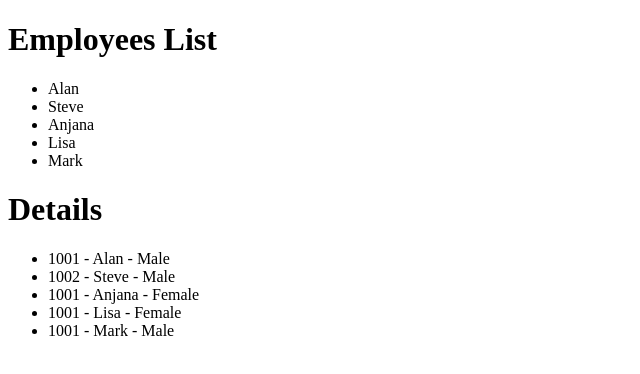
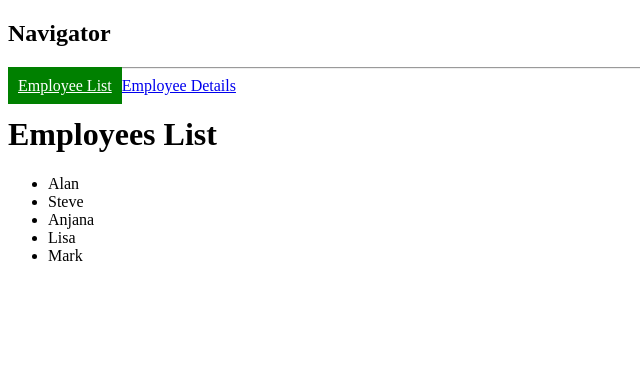
Before and after one commit to prasanthtr575/ng-training, an Angular app: page /employees in a window 1280 px wide. Shown: the top 374 px of the page, without its empty margins (0-640 px from the left). Built offline with nearby package versions, Linux system fonts and the light colour scheme.

Commit message:
Routing module

```diff
--- a/src/app/app.component.css
+++ b/src/app/app.component.css
@@ -0,0 +1,5 @@
+a.active {
+    background: green;
+    color: #ffffff;
+    padding: 10px;
+}
--- a/src/app/app.component.html
+++ b/src/app/app.component.html
@@ -1,2 +1,7 @@
-<employee-list></employee-list>
-<employee-detail></employee-detail>
+<h2>Navigator</h2>
+<hr>
+<nav>
+    <a routerLink="/employees" routerLinkActive="active">Employee List</a>
+    <a routerLink="/details" routerLinkActive="active">Employee Details</a>
+</nav>
+<router-outlet></router-outlet>
--- /dev/null
+++ b/src/app/routing/routing.module.ts
@@ -0,0 +1,22 @@
+import { NgModule } from '@angular/core';
+import { CommonModule } from '@angular/common';
+import { RouterModule, Routes } from '@angular/router';
+
+import { EmployeeListComponent } from '../employee-list/employee-list.component';
+import { EmployeeDetailComponent } from '../employee-detail/employee-detail.component';
+
+const routes: Routes = [
+  { path: '',   redirectTo: '/employees', pathMatch: 'full'},
+  {path: "employees", component: EmployeeListComponent},
+  {path: "details", component: EmployeeDetailComponent}
+];
+
+@NgModule({
+  imports: [
+    CommonModule,
+    RouterModule.forRoot(routes)
+  ],
+  exports: [RouterModule]
+})
+export class RoutingModule { }
+export const routingComponents = [EmployeeListComponent, EmployeeDetailComponent];
--- a/src/index.html
+++ b/src/index.html
@@ -1,5 +1,6 @@
 <!doctype html>
 <html lang="en">
+
 <head>
     <meta charset="utf-8">
     <title>NgTraining</title>
@@ -8,7 +9,9 @@
     <meta name="viewport" content="width=device-width, initial-scale=1">
     <link rel="icon" type="image/x-icon" href="favicon.ico">
 </head>
+
 <body>
     <app-root></app-root>
 </body>
+
 </html>
```
Also changed, not shown: src/app/app.module.ts (+5 -5 lines). Lines whose indentation alone changed are shown as unchanged.
